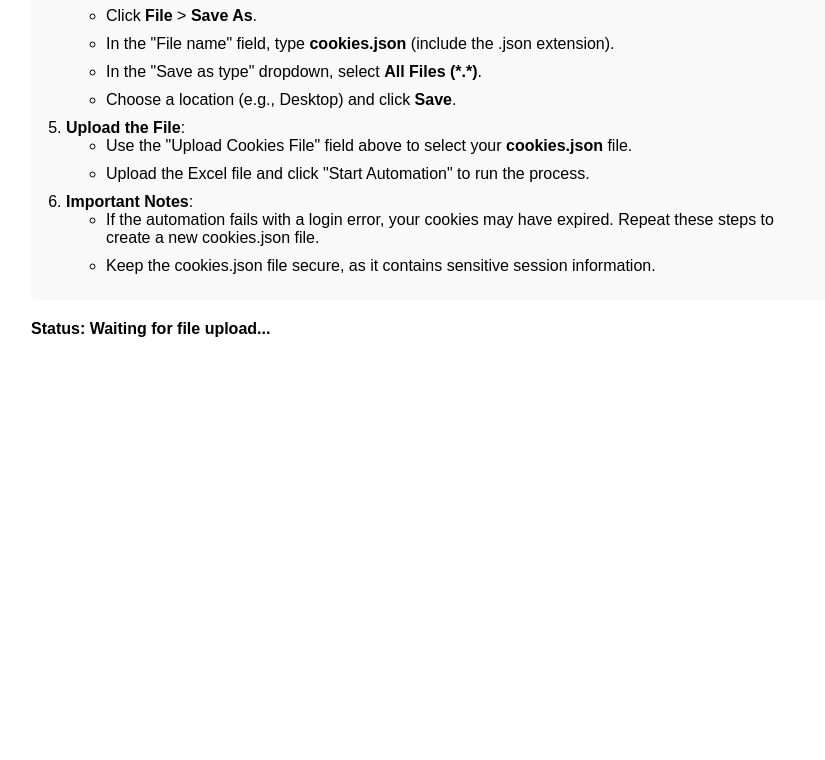
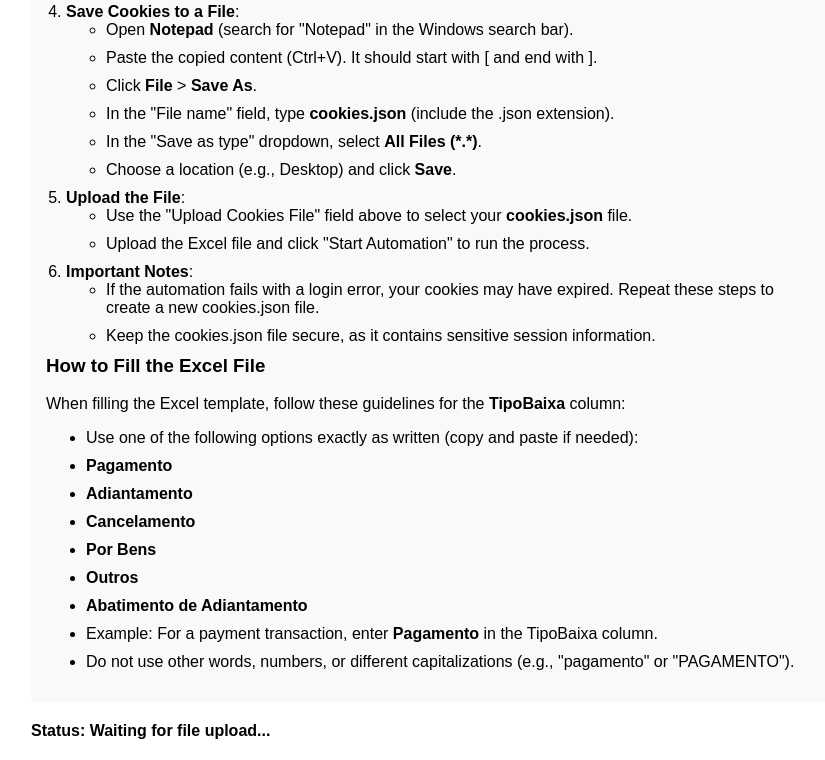
Before and after one commit to Dimitri-VP/sienge-automation-payments, a website: page public/index.html in a window 1280 px wide. Shown: the part 969-1729 px from the top of the page, without its empty margins (209-1034 px from the left). Before the commit the page ends 1327 px from the top, so only its background shows below. Drawn offline with Linux system fonts and the light colour scheme.

Commit message:
Update index.html

```diff
--- a/public/index.html
+++ b/public/index.html
@@ -44,6 +44,10 @@
     .instructions li {
       margin-bottom: 10px;
     }
+    .note {
+      font-size: 14px;
+      color: #555;
+    }
   </style>
 </head>
 <body>
@@ -51,6 +55,7 @@
   <div class="download-section">
     <label>Download Excel Template:</label>
     <button onclick="window.location.href='/download-template'">Download Template</button>
+    <p class="note"><strong>Note:</strong> The automation will process data starting from the <strong>second row</strong> of the Excel file. The first row is the header and must not be changed. The second row is an example and will be included unless you remove or replace it.</p>
   </div>
   <form id="uploadForm" enctype="multipart/form-data" action="/upload" method="POST">
     <label for="excelFile">Upload Excel File (.xlsx):</label>
@@ -107,6 +112,19 @@
         </ul>
       </li>
     </ol>
+    <h3>How to Fill the Excel File</h3>
+    <p>When filling the Excel template, follow these guidelines for the <strong>TipoBaixa</strong> column:</p>
+    <ul>
+      <li>Use one of the following options exactly as written (copy and paste if needed):</li>
+      <li><strong>Pagamento</strong></li>
+      <li><strong>Adiantamento</strong></li>
+      <li><strong>Cancelamento</strong></li>
+      <li><strong>Por Bens</strong></li>
+      <li><strong>Outros</strong></li>
+      <li><strong>Abatimento de Adiantamento</strong></li>
+      <li>Example: For a payment transaction, enter <strong>Pagamento</strong> in the TipoBaixa column.</li>
+      <li>Do not use other words, numbers, or different capitalizations (e.g., "pagamento" or "PAGAMENTO").</li>
+    </ul>
   </div>
   <div id="status">Status: Waiting for file upload...</div>
   <script>
```
